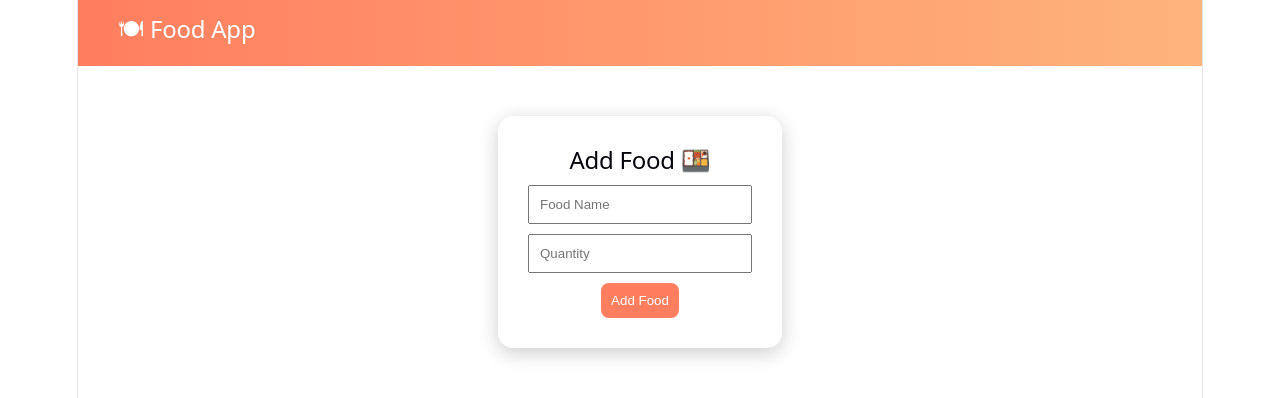
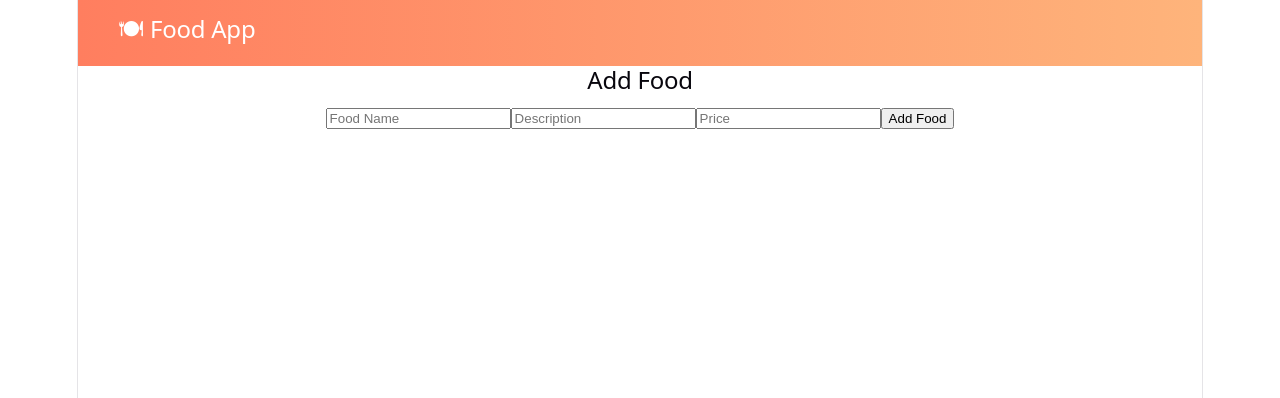
Before and after one commit to keerthisri338/foodFrontend, a React (Vite) app: page /add in a window 1280 px wide. Shown: the top 398 px of the page. Built offline with nearby package versions, Linux system fonts and the light colour scheme.

Commit message:
Update AddFood.jsx

```diff
--- a/src/pages/AddFood.jsx
+++ b/src/pages/AddFood.jsx
@@ -1,73 +1,63 @@
-import { useState } from "react";
+import React, { useState } from "react";
+import { addFood } from "../services/api";
 
 function AddFood() {
   const [name, setName] = useState("");
-  const [quantity, setQuantity] = useState("");
+  const [description, setDescription] = useState("");
+  const [price, setPrice] = useState("");
 
-  const handleAdd = () => {
-    const foods = JSON.parse(localStorage.getItem("foods")) || [];
+  const handleSubmit = async (e) => {
+    e.preventDefault();
 
-    foods.push({ name, quantity });
-    localStorage.setItem("foods", JSON.stringify(foods));
+    const foodData = {
+      name: name,
+      description: description,
+      price: Number(price),
+    };
 
-    alert("Food added!");
-    setName("");
-    setQuantity("");
+    try {
+      await addFood(foodData);
+      alert("Food Added Successfully to Backend");
+
+      setName("");
+      setDescription("");
+      setPrice("");
+    } catch (error) {
+      console.log(error);
+      alert("Failed to add food");
+    }
   };
 
   return (
-    <div style={styles.container}>
-      <div style={styles.card}>
-        <h2>Add Food 🍱</h2>
+    <div>
+      <h2>Add Food</h2>
 
+      <form onSubmit={handleSubmit}>
         <input
-          style={styles.input}
+          type="text"
           placeholder="Food Name"
           value={name}
           onChange={(e) => setName(e.target.value)}
         />
 
         <input
-          style={styles.input}
-          placeholder="Quantity"
-          value={quantity}
-          onChange={(e) => setQuantity(e.target.value)}
+          type="text"
+          placeholder="Description"
+          value={description}
+          onChange={(e) => setDescription(e.target.value)}
         />
 
-        <button style={styles.button} onClick={handleAdd}>
-          Add Food
-        </button>
-      </div>
+        <input
+          type="number"
+          placeholder="Price"
+          value={price}
+          onChange={(e) => setPrice(e.target.value)}
+        />
+
+        <button type="submit">Add Food</button>
+      </form>
     </div>
   );
 }
 
-const styles = {
-  container: {
-    display: "flex",
-    justifyContent: "center",
-    marginTop: "50px",
-  },
-  card: {
-    padding: "30px",
-    borderRadius: "15px",
-    background: "#fff",
-    boxShadow: "0 5px 20px rgba(0,0,0,0.2)",
-    textAlign: "center",
-  },
-  input: {
-    display: "block",
-    margin: "10px 0",
-    padding: "10px",
-    width: "200px",
-  },
-  button: {
-    padding: "10px",
-    background: "#ff7e5f",
-    color: "#fff",
-    border: "none",
-    borderRadius: "8px",
-  },
-};
-
 export default AddFood;
```
